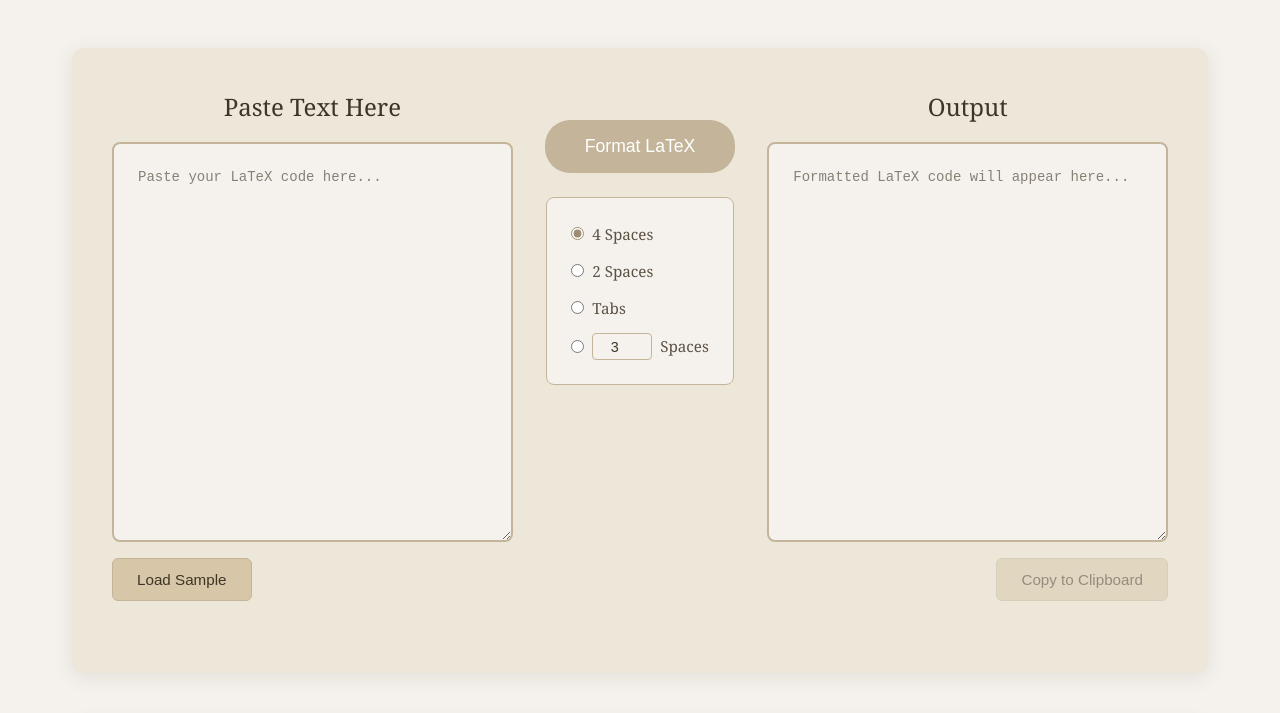
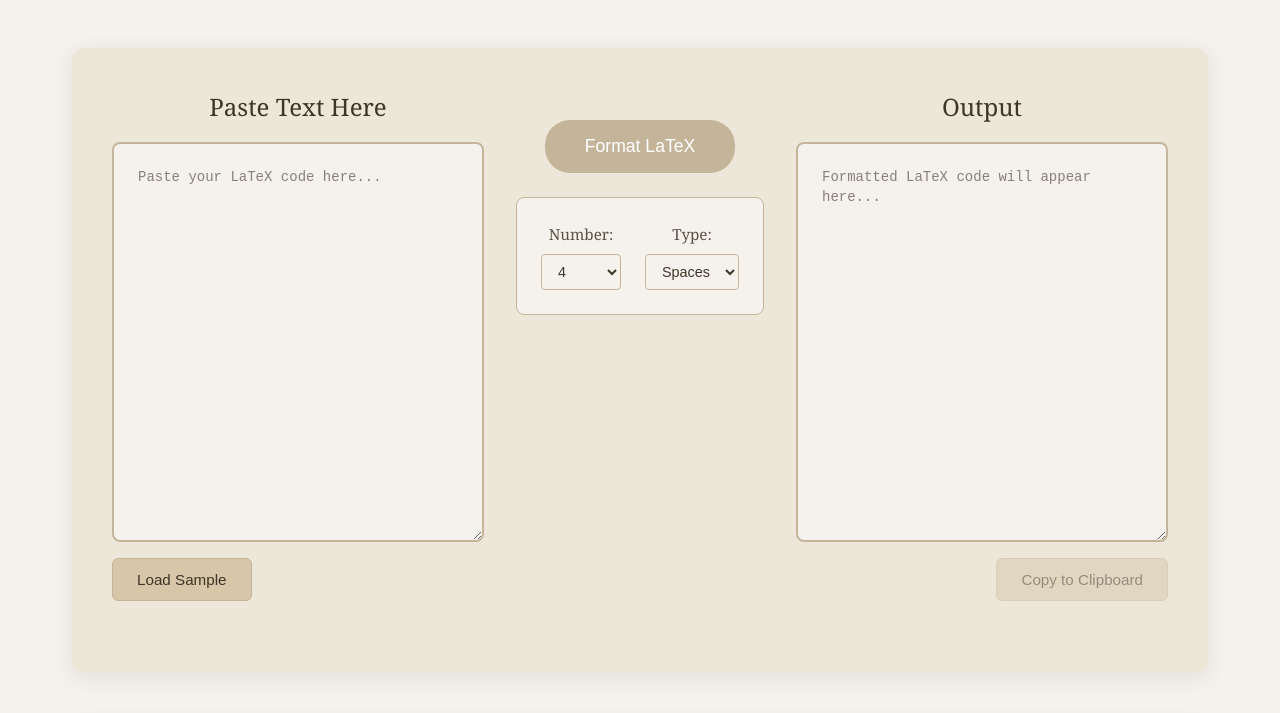
Before and after one commit to dhodgson615/TeX-Formatter, a Flask app: page / in a window 1280 px wide. Shown: the part 182-895 px from the top of the page. Run offline with Flask 3, Linux system fonts and the light colour scheme.

Commit message:
Replace radio buttons with dropdown selectors for indentation options
Co-authored-by: dhodgson615 <133537428+dhodgson615@users.noreply.github.com>

```diff
--- a/static/script.js
+++ b/static/script.js
@@ -5,8 +5,8 @@ document.addEventListener('DOMContentLoaded', () => {
         output: document.getElementById('latex-output'),
         formatBtn: document.getElementById('format-btn'),
         copyBtn: document.getElementById('copy-btn'),
-        customSpaces: document.getElementById('custom-spaces'),
-        customRadio: document.querySelector('input[name="indent"][value="custom"]'),
+        indentNumber: document.getElementById('indent-number'),
+        indentType: document.getElementById('indent-type'),
         formatterSection: document.querySelector('.formatter-section'),
         controls: document.querySelector('.controls'),
         inputSection: document.querySelector('.input-section'),
@@ -29,11 +29,6 @@ document.addEventListener('DOMContentLoaded', () => {
     elements.input.addEventListener('input', updateButtonStates);
     elements.themeToggle.addEventListener('click', toggleTheme);
 
-    // Custom spaces input handling
-    ['focus', 'input'].forEach(event => {
-        elements.customSpaces.addEventListener(event, () => elements.customRadio.checked = true);
-    });
-
     // Initialize UI state
     updateButtonStates();
 
@@ -55,17 +50,15 @@ document.addEventListener('DOMContentLoaded', () => {
             return;
         }
 
-        // Get selected indent option
-        const selectedIndent = document.querySelector('input[name="indent"]:checked').value;
+        // Get selected indent option from dropdowns
+        const indentNumber = parseInt(elements.indentNumber.value);
+        const indentType = elements.indentType.value;
+
         let indentStr;
-
-        if (selectedIndent === '\\t') {
+        if (indentType === 'tabs') {
             indentStr = '\t';
-        } else if (selectedIndent === 'custom') {
-            const customSpaces = parseInt(elements.customSpaces.value) || 3;
-            indentStr = ' '.repeat(Math.max(1, Math.min(20, customSpaces)));
         } else {
-            indentStr = selectedIndent;
+            indentStr = ' '.repeat(indentNumber);
         }
 
         setLoadingState(true);
--- a/static/style.css
+++ b/static/style.css
@@ -240,49 +240,51 @@ textarea::placeholder {
 
 .indent-options {
     display: flex;
-    flex-direction: column;
-    gap: 0.8rem;
+    flex-direction: row;
+    gap: 1.5rem;
     background: var(--primary-bg);
     padding: 1.5rem;
     border-radius: 8px;
     border: 1px solid var(--border-color);
     transition: background-color 3s ease, border-color 3s ease;
+    justify-content: center;
+    align-items: center;
 }
 
-.indent-options label {
+.indent-selector-group {
     display: flex;
+    flex-direction: column;
     align-items: center;
     gap: 0.5rem;
+}
+
+.indent-selector-group label {
     font-size: 0.95rem;
     color: var(--text-secondary);
-    cursor: pointer;
     transition: color 3s ease;
+    font-weight: 500;
 }
 
-.indent-options label:hover {
-    color: var(--text-primary);
-}
-
-.indent-options input[type="radio"] {
-    accent-color: var(--dark-taupe);
-}
-
-.indent-options input[type="number"] {
-    width: 60px;
-    padding: 0.3rem 0.5rem;
+.indent-selector-group select {
+    padding: 0.5rem 0.75rem;
     border: 1px solid var(--border-color);
     border-radius: 4px;
     background: var(--primary-bg);
     color: var(--text-primary);
     font-size: 0.9rem;
-    text-align: center;
+    min-width: 80px;
     transition: border-color 3s ease, background-color 3s ease, color 3s ease;
+    cursor: pointer;
 }
 
-.indent-options input[type="number"]:focus {
+.indent-selector-group select:focus {
     outline: none;
     border-color: var(--dark-taupe);
     box-shadow: 0 0 0 2px rgba(157, 142, 115, 0.2);
+}
+
+.indent-selector-group select:hover {
+    border-color: var(--dark-taupe);
 }
 
 .copy-button {
--- a/templates/index.html
+++ b/templates/index.html
@@ -31,22 +31,31 @@
                     <div class="controls">
                         <button id="format-btn" class="format-button">Format LaTeX</button>
                         <div class="indent-options">
-                            <label>
-                                <input type="radio" name="indent" value="    " checked>
-                                4 Spaces
-                            </label>
-                            <label>
-                                <input type="radio" name="indent" value="  ">
-                                2 Spaces
-                            </label>
-                            <label>
-                                <input type="radio" name="indent" value="\t">
-                                Tabs
-                            </label>
-                            <label>
-                                <input type="radio" name="indent" value="custom">
-                                <input type="number" id="custom-spaces" min="1" max="20" value="3" placeholder="3"> Spaces
-                            </label>
+                            <div class="indent-selector-group">
+                                <label for="indent-number">Number:</label>
+                                <select id="indent-number">
+                                    <option value="1">1</option>
+                                    <option value="2">2</option>
+                                    <option value="3">3</option>
+                                    <option value="4" selected>4</option>
+                                    <option value="5">5</option>
+                                    <option value="6">6</option>
+                                    <option value="7">7</option>
+                                    <option value="8">8</option>
+                                    <option value="9">9</option>
+                                    <option value="10">10</option>
+                                    <option value="12">12</option>
+                                    <option value="16">16</option>
+                                    <option value="20">20</option>
+                                </select>
+                            </div>
+                            <div class="indent-selector-group">
+                                <label for="indent-type">Type:</label>
+                                <select id="indent-type">
+                                    <option value="spaces" selected>Spaces</option>
+                                    <option value="tabs">Tabs</option>
+                                </select>
+                            </div>
                         </div>
                     </div>
 
```
